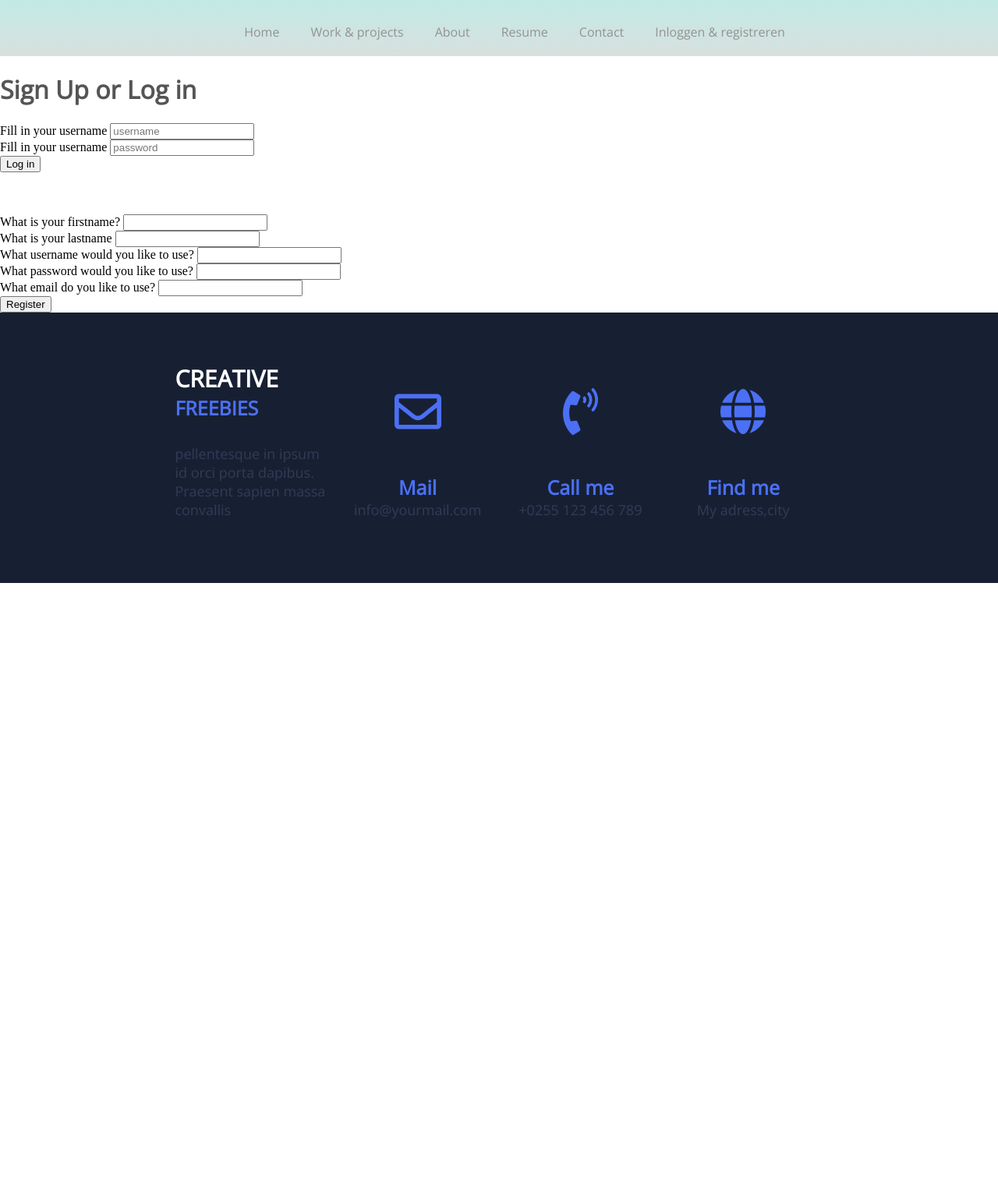
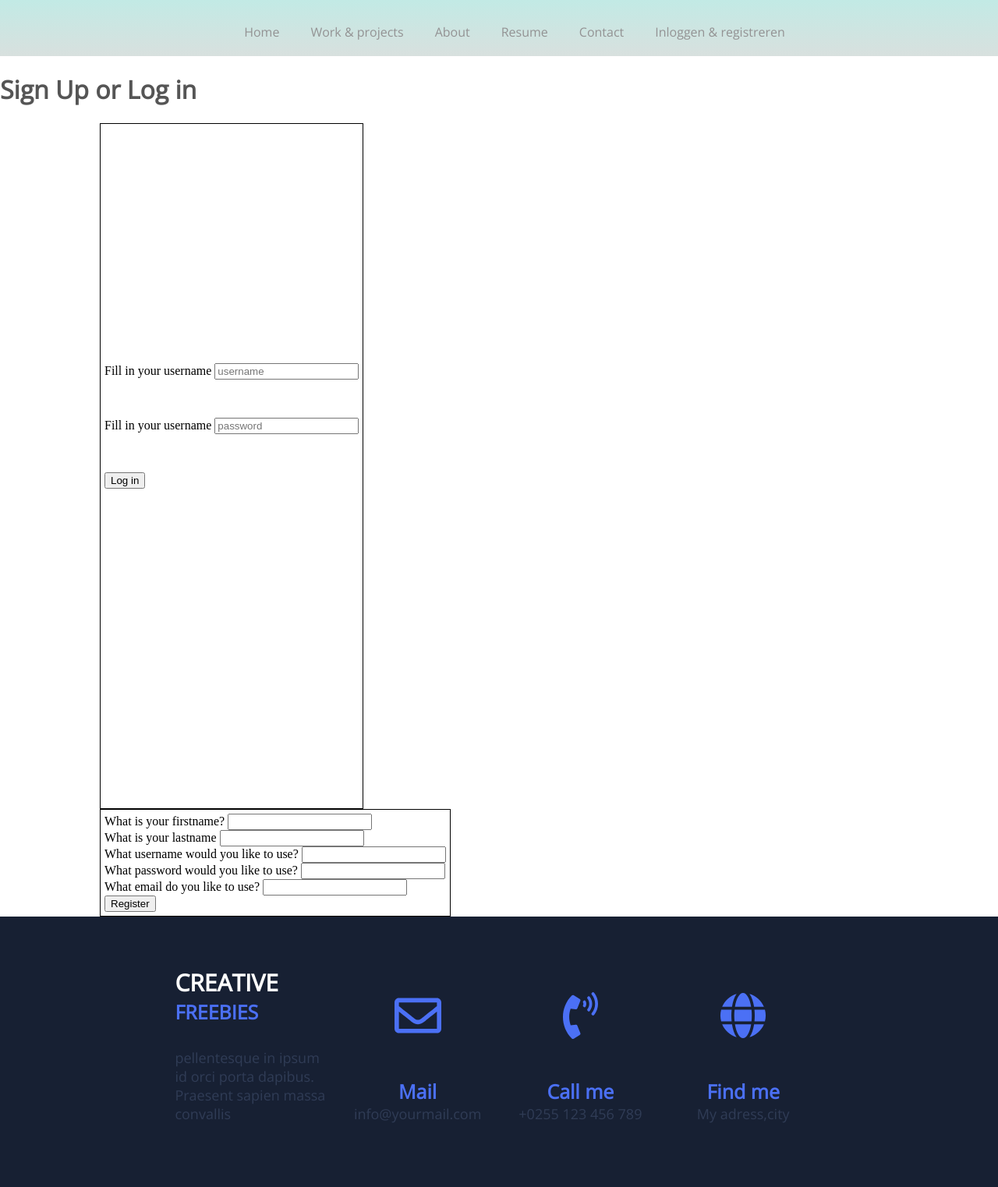
Before and after one commit to nickydevendt/myfirstsite, a PHP site: template httpdocs/templates/reglog.html.twig in a window 1280 px wide. Shown: the whole page at 78% size. Before the commit the page ends 748 px from the top, so only its background shows below. Run offline with PHP 8.4, Linux system fonts and the light colour scheme; the template is opened without the code that fills it, so the values that code supplies are empty; some libraries are stand-ins or nearby versions.

Commit message:
fixing reglog styling

```diff
--- a/httpdocs/home.css
+++ b/httpdocs/home.css
@@ -237,3 +237,30 @@ footer #telephone {
     width:49%;
 }
 /* css for log in and  registration */
+
+.reglog {
+    display:flex;
+    margin: 10% 10%;
+}
+.login {
+    display:flex;
+    margin: 0 10%;
+}
+.login form {
+    border: 1px solid #000;
+    padding: 30% 5px;
+}
+.login form input {
+    margin-bottom: 15% !important;
+}
+.reglog form input {
+    margin-bottom: 5%;
+}
+.register {
+    display:flex;
+    margin:0 10%;
+}
+.register form {
+    border: 1px solid #000;
+    padding: 5px 5px;
+}
```
